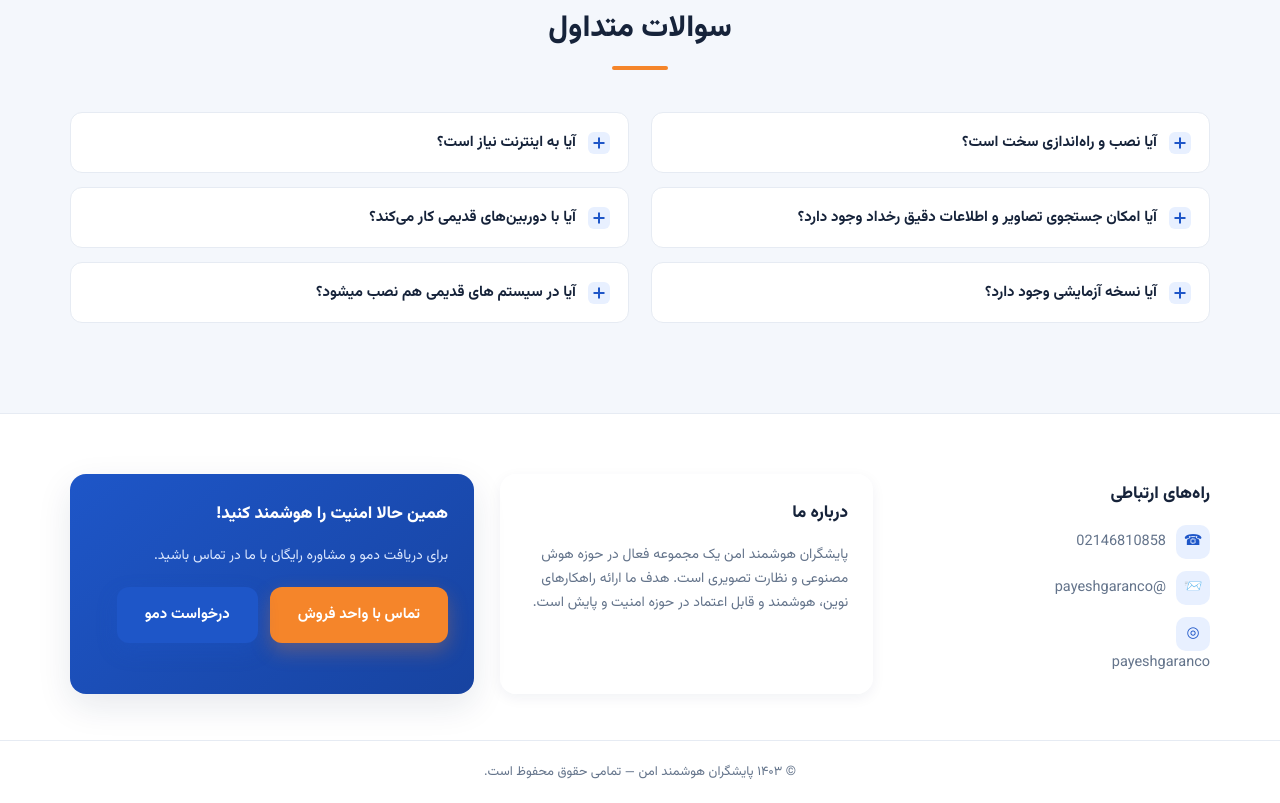
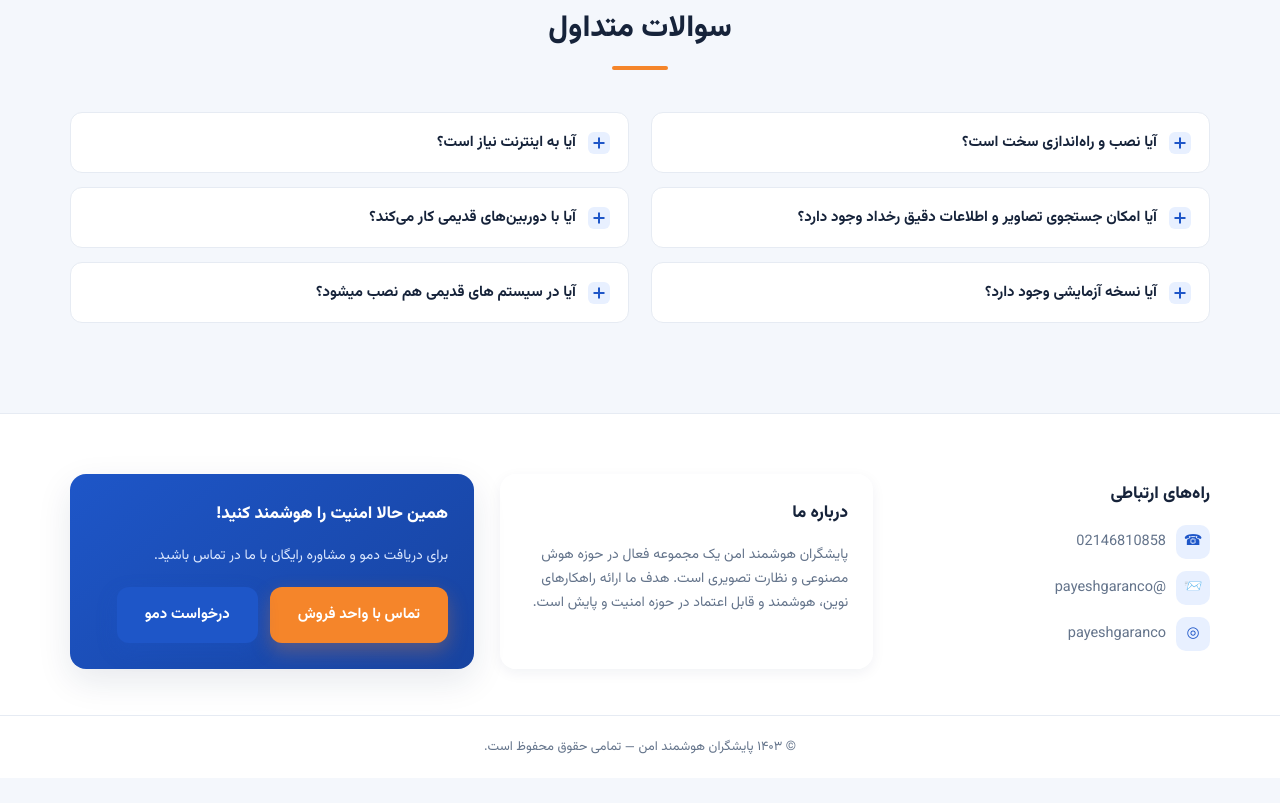
Before and after one commit to leila9525/payeshgaran-ai, a plain HTML site: page index.html in a window 1280 px wide. Shown: the part 2617-3420 px from the top of the page. After the commit the page ends 3395 px from the top, so only its background shows below. Drawn offline with Linux system fonts and the light colour scheme.

Commit message:
Update index.html

```diff
--- a/index.html
+++ b/index.html
@@ -356,7 +356,7 @@
         <ul class="contact-list">
           <li><span class="c-icon" aria-hidden="true">☎</span>02146810858 </li>
           <li><span class="c-icon" aria-hidden="true">📨</span><a href="https://t.me/payeshgaranco" target="_blank">@payeshgaranco</a></li>
-          <li><a href="https://instagram.com/payeshgaranco" target="_blank" rel="noopener noreferrer"><span class="c-icon" aria-hidden="true">◎</span>payeshgaranco</a></li>
+          <li><span class="c-icon" aria-hidden="true">◎</span><a href="https://instagram.com/payeshgaranco" target="_blank" rel="noopener noreferrer">payeshgaranco</a></li>
         </ul>
       </div>
 
```
